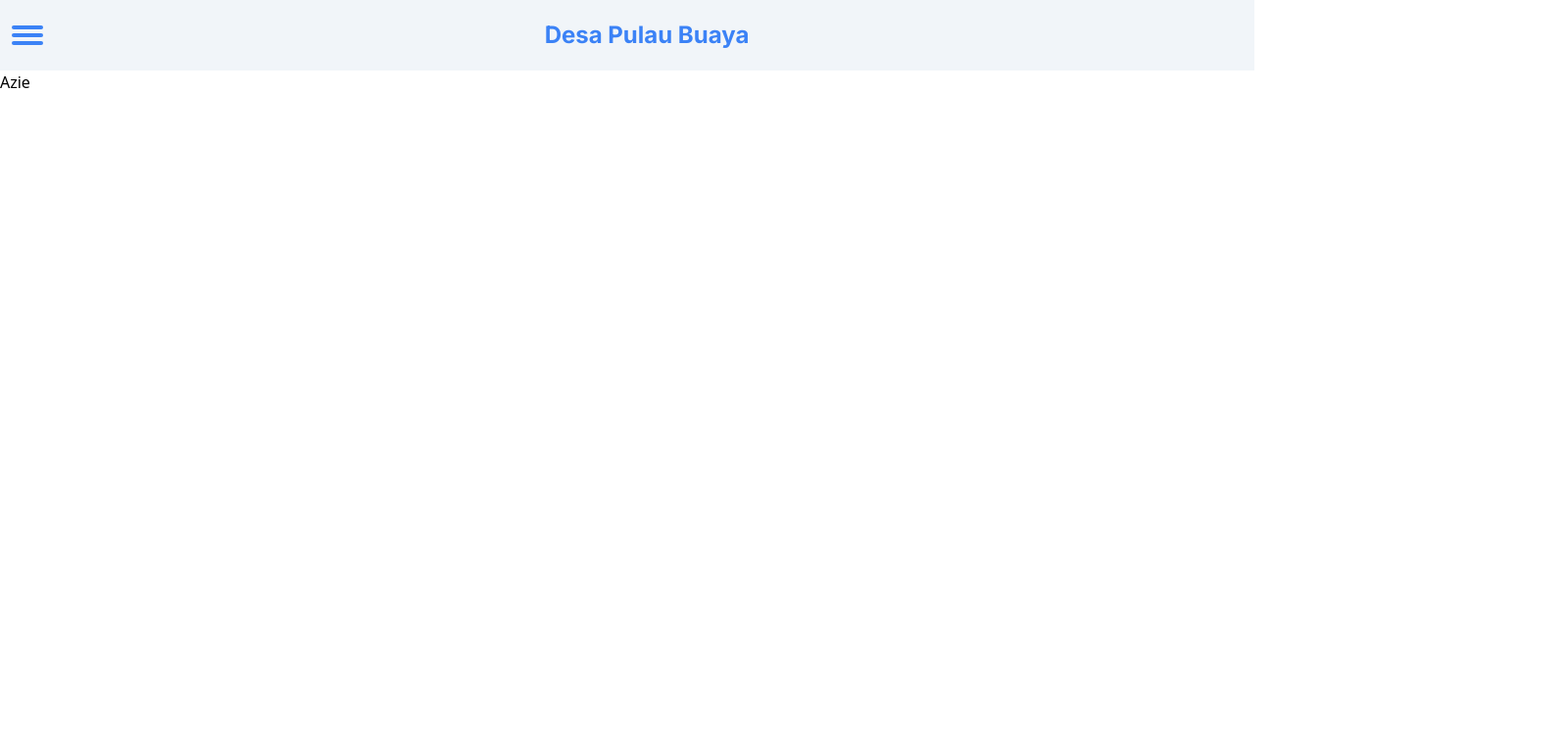
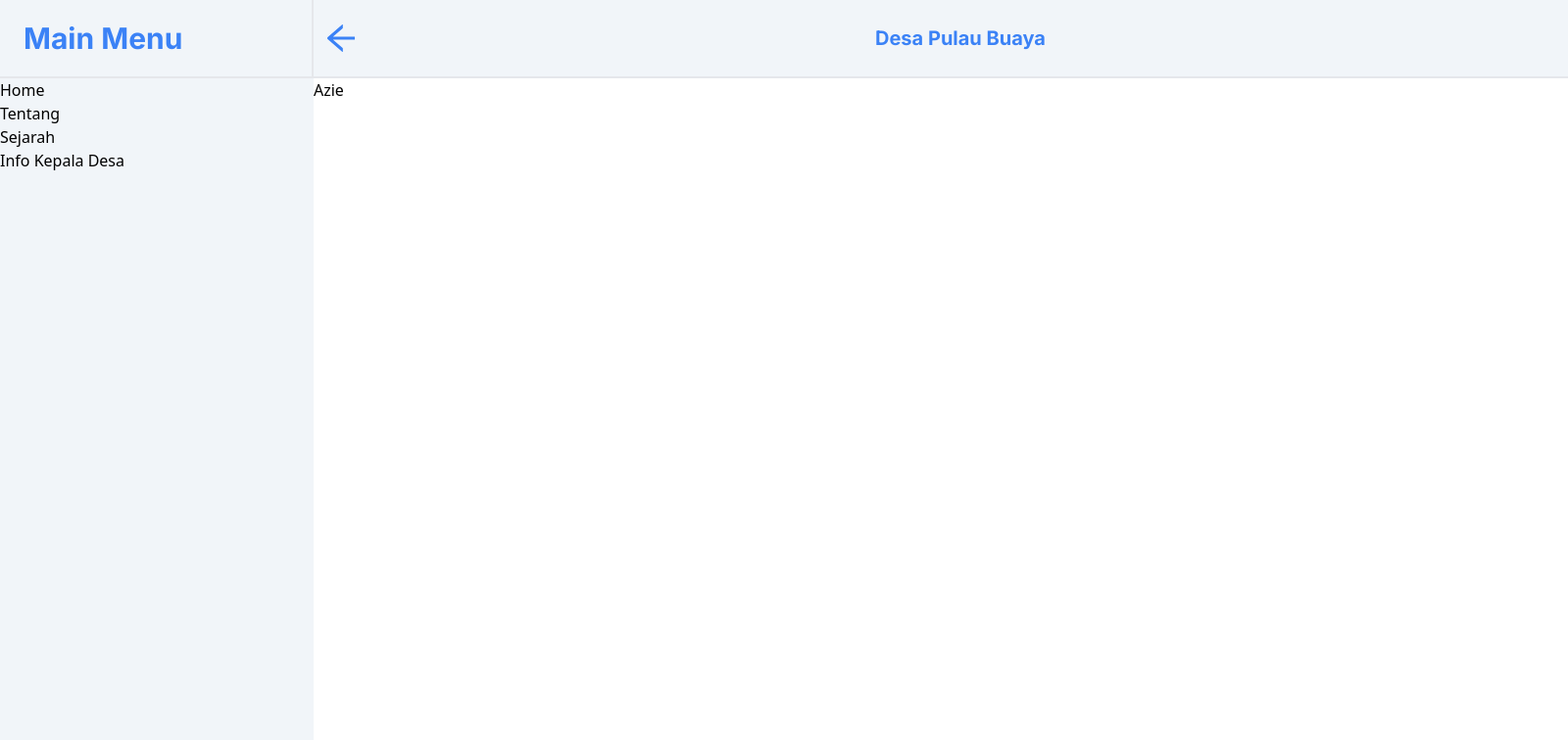
Before and after one commit to aziemp66/Desa-Pulau-Buaya-Front-End, a React (Vite) app: page / in a window 1280 px wide. Both pictures are taken after a click on the element 28 px from the left and 36 px from the top of the page. Shown: the top 756 px of the page at 98% size, 1600 px wide, since content can reach past the window. Built offline with nearby package versions, Linux system fonts and the light colour scheme.

Commit message:
Working With Sidebar Show Logic

```diff
--- a/src/App.jsx
+++ b/src/App.jsx
@@ -1,13 +1,15 @@
 import React, { useState } from "react";
 import { Route, Routes } from "react-router-dom";
 import Navbar from "./Componets/Ui/Navbar/Navbar";
+import Sidebar from "./Componets/Ui/Sidebar/Sidebar";
 import Home from "./Pages/Home/Home";
 
 function App() {
   const [show, setShow] = useState(false);
   return (
-    <div className="container">
-      <div className="">
+    <div className=" flex flex-1 ">
+      <Sidebar toggleShow={setShow} show={show} />
+      <div>
         <Navbar toggleShow={setShow} show={show} />
         <Routes>
           <Route path="/" element={<Home />} />
--- a/src/Componets/Ui/Navbar/Navbar.jsx
+++ b/src/Componets/Ui/Navbar/Navbar.jsx
@@ -2,32 +2,47 @@ import React from "react";
 import { Link } from "react-router-dom";
 import { Fade } from "react-reveal";
 
-import { AiFillHome, AiFillInfoCircle, AiOutlineHistory } from "react-icons/ai";
+import {
+  AiFillHome,
+  AiFillInfoCircle,
+  AiOutlineHistory,
+  AiOutlineArrowUp,
+} from "react-icons/ai";
 import { GiVillage } from "react-icons/gi";
 
-const Navbar = (props) => {
+const Navbar = ({ toggleShow, show }) => {
   return (
-    <div className="flex flex-row">
+    <div className="flex flex-row ">
       <div className="flex flex-col">
-        <div className="flex flex-row w-screen bg-slate-100 py-4 px-2">
-          <div onClick={() => props.toggleShow((prev) => !prev)}>
-            <div className=" w-10 h-10 flex flex-col justify-center items-center gap-1 cursor-pointer">
-              <div className="bg-blue-500 h-1 w-4/5 rounded-lg"></div>
-              <div className="bg-blue-500 h-1 w-4/5 rounded-lg"></div>
-              <div className="bg-blue-500 h-1 w-4/5 rounded-lg"></div>
-            </div>
+        <div className="flex flex-row w-screen h-20 bg-slate-100 py-5 px-2 border-b-2">
+          <div
+            className="flex justify-center items-center"
+            onClick={() => toggleShow((prev) => !prev)}
+          >
+            {show ? (
+              <AiOutlineArrowUp className="w-10 h-10 text-blue-500 hover:text-blue-600 active:text-blue-700 cursor-pointer lg:-rotate-90 transition-all duration-500" />
+            ) : (
+              <div className="w-10 h-10 flex flex-col justify-center items-center gap-1 cursor-pointer group">
+                <div className="bg-blue-500 h-1 w-4/5 rounded-lg group-hover:bg-blue-600  group-active:bg-blue-700"></div>
+                <div className="bg-blue-500 h-1 w-4/5 rounded-lg group-hover:bg-blue-600 group-active:bg-blue-700"></div>
+                <div className="bg-blue-500 h-1 w-4/5 rounded-lg group-hover:bg-blue-600 group-active:bg-blue-700"></div>
+              </div>
+            )}
           </div>
           <div className="flex justify-center items-center w-full">
-            <h1 className="text-blue-500 text-2xl font-inter font-bold">
+            <h1 className="text-blue-500 text-xl font-inter font-bold">
               Desa Pulau Buaya
             </h1>
           </div>
         </div>
-        <div className="md:hidden md:absolute">
-          <Fade big when={props.show}>
+        <div className="lg:hidden">
+          <Fade big when={show}>
             <div className={`w-screen bg-slate-100 absolute`}>
               <ul className="flex flex-col cursor-pointer ">
-                <li className="text-blue-500 font-inter font-semibold text-lg flex items-center justify-start px-10 py-3 gap-3 border-2 border-slate-300 hover:bg-slate-200 active:bg-slate-300">
+                <li
+                  onClick={() => toggleShow((prev) => !prev)}
+                  className="text-blue-500 font-inter font-semibold text-lg flex items-center justify-start px-10 py-3 gap-3 border-2 border-slate-300 hover:bg-slate-200 active:bg-slate-300"
+                >
                   <AiFillHome />
                   <Link to={"/"}>Home</Link>
                 </li>
--- a/src/Componets/Ui/Sidebar/Sidebar.jsx
+++ b/src/Componets/Ui/Sidebar/Sidebar.jsx
@@ -1,7 +1,27 @@
 import React from "react";
 
-const Sidebar = () => {
-  return <div>Sidebar</div>;
+const Sidebar = ({ show }) => {
+  return (
+    <div
+      className={`-translate-x-full absolute lg:flex-col bg-slate-100 h-screen gap-32 items-center ${
+        show && "lg:translate-x-0 lg:relative"
+      }  transition-all`}
+    >
+      <div className="w-80 py-[21px] border-b-2 px-6 flex justify-between items-center border-r-2">
+        <h2 className="text-blue-500 font-inter font-bold text-3xl text-center ">
+          Main Menu
+        </h2>
+      </div>
+      <div>
+        <ul>
+          <li>Home</li>
+          <li>Tentang</li>
+          <li>Sejarah</li>
+          <li>Info Kepala Desa</li>
+        </ul>
+      </div>
+    </div>
+  );
 };
 
 export default Sidebar;
```
